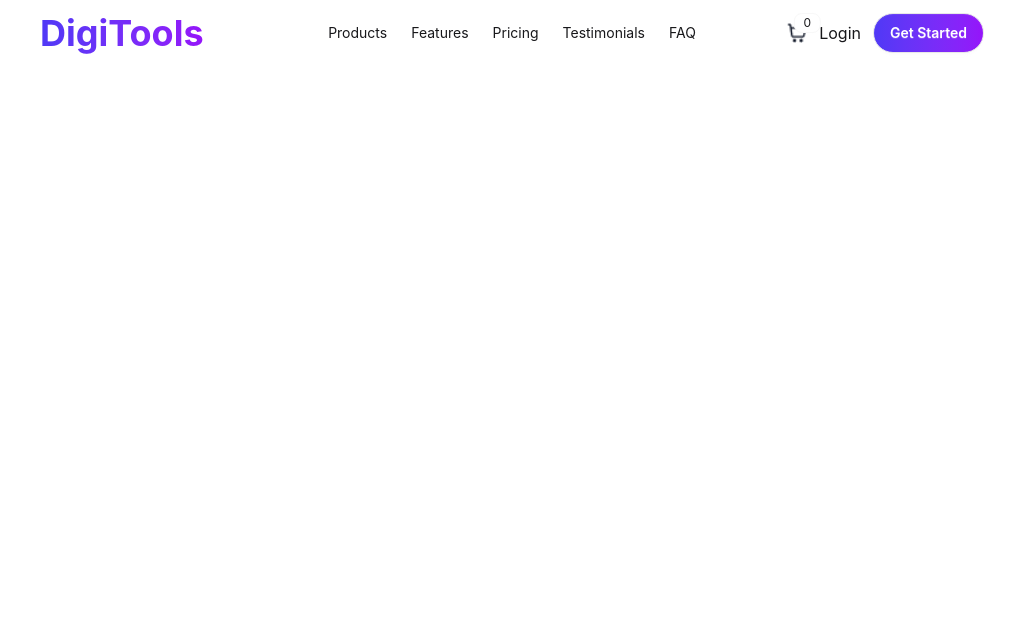
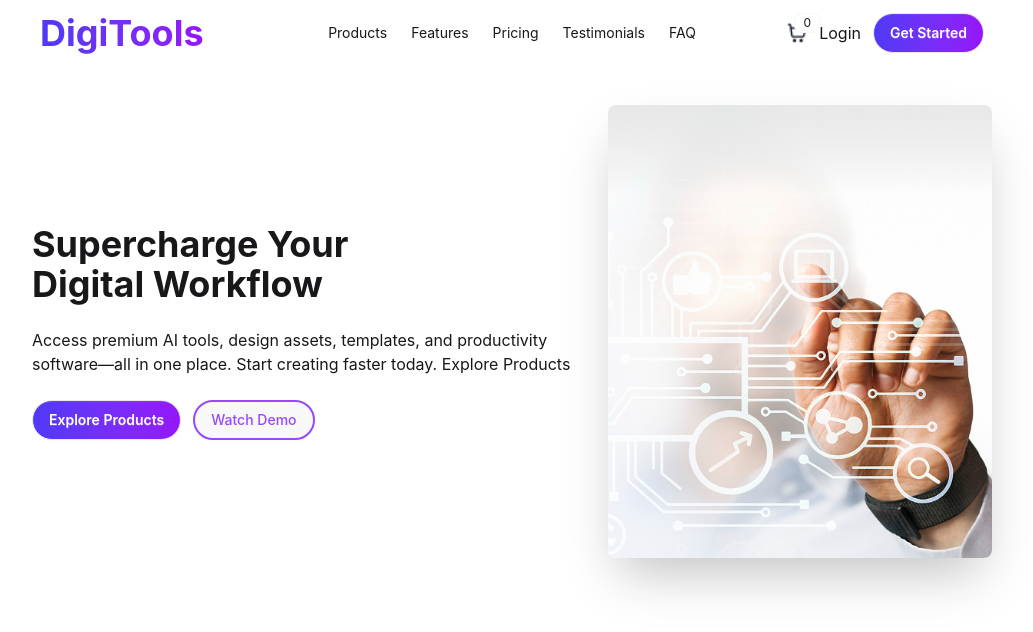
Before and after one commit to Nafiul-Islam-Eshan/DigiTools-Platform, a React (Vite) app: page / in a window 1280 px wide. Shown: the top 632 px of the page, without its empty margins (128-1161 px from the left). Built offline with nearby package versions, Linux system fonts and the light colour scheme.

Commit message:
Banner: All set.

```diff
--- a/src/App.jsx
+++ b/src/App.jsx
@@ -1,5 +1,6 @@
 
 import './App.css'
+import Banner from './Components/Banner/Banner'
 import Navbar from './Components/Navbar/Navbar'
 
 function App() {
@@ -7,6 +8,8 @@ function App() {
   return (
     <>
       <Navbar/>
+
+      <Banner/>
     </>
   )
 }
--- /dev/null
+++ b/src/Components/Banner/Banner.jsx
@@ -0,0 +1,35 @@
+import React from "react";
+import BannerImg from "../../assets/banner.png";
+
+const Banner = () => {
+  return (
+    <div className="hero w-full md:w-[75%] mx-auto my-10">
+      <div className="hero-content w-full p-4 md:p-0 flex-col lg:flex-row-reverse justify-between content-center ">
+        <img src={BannerImg} className="max-w-sm rounded-lg shadow-2xl" />
+
+        <div className="max-w-160">
+          <h1 className="text-3xl sm:text-4xl font-bold">
+            Supercharge Your <br /> Digital Workflow
+          </h1>
+          <p className="py-6">
+            Access premium AI tools, design assets, templates, and productivity
+            software—all in one place. Start creating faster today. Explore
+            Products
+          </p>
+          <div className="flex gap-3">
+            <button className="btn bg-linear-to-r from-[#4F39F6] to-[#9514FA] text-white rounded-full">
+              Explore Products
+            </button>
+            <button class="btn rounded-full border-2 border-[#9748FF] group hover:bg-[#9748FF] transition duration-300 ease-in-out">
+              <span class="font-medium text-[#9748FF]  group-hover:text-white">
+                Watch Demo
+              </span>
+            </button>
+          </div>
+        </div>
+      </div>
+    </div>
+  );
+};
+
+export default Banner;
```
